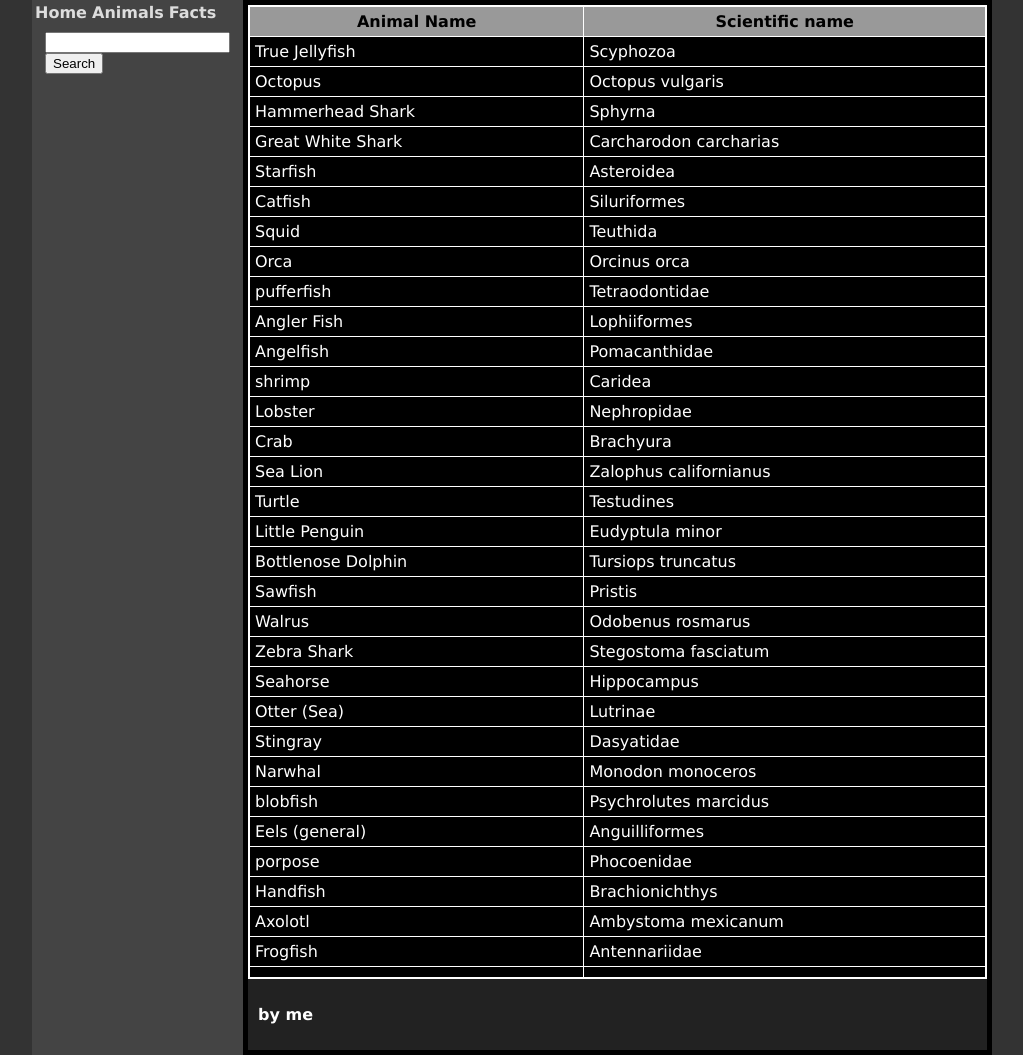
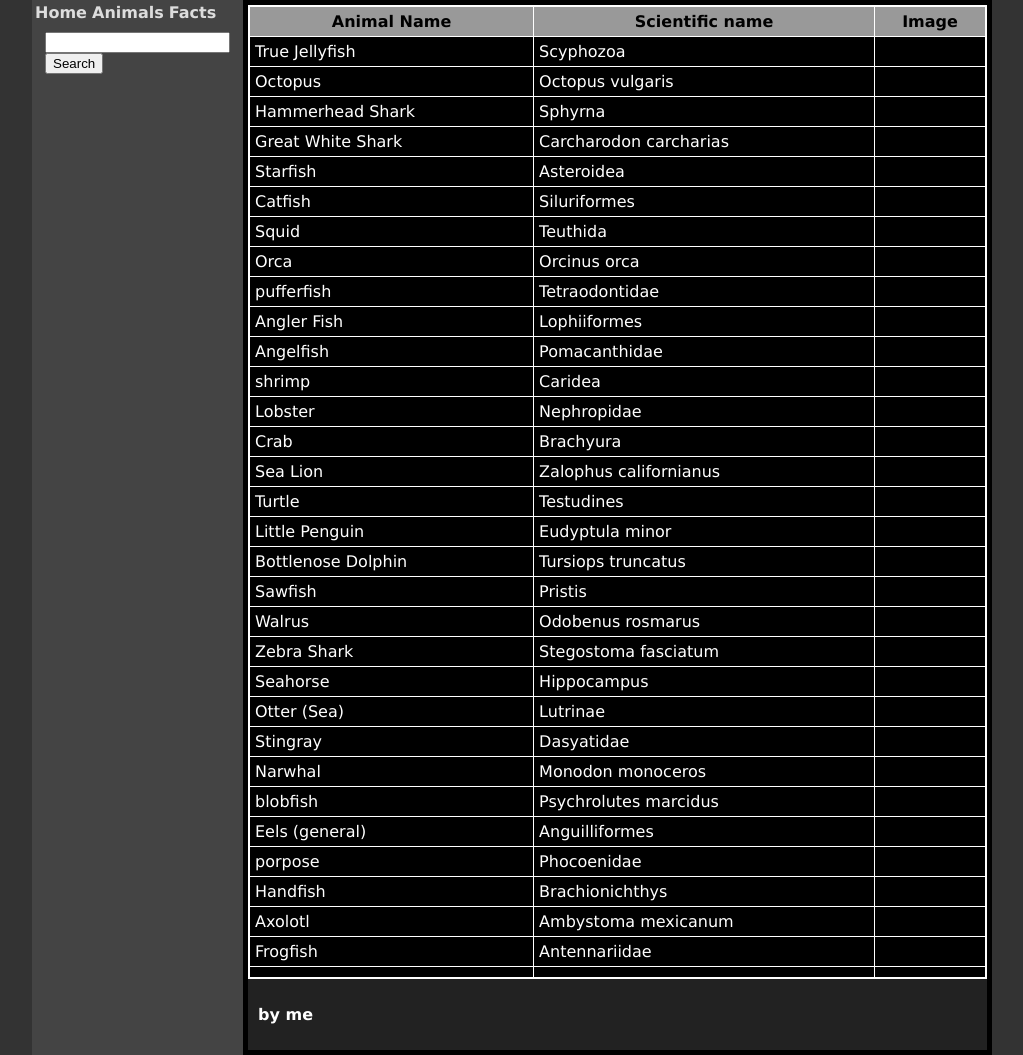
Before and after one commit to Mounsey-SmithHolly/AS91892, a Flask app: page /main/1 in a window 1280 px wide. Shown: the whole page, without its empty margins (128-1151 px from the left). Run offline with Flask 3, Linux system fonts and the light colour scheme; data comes from the database, SQL or seed files in the repository.

Commit message:
extra save

```diff
--- a/main.py
+++ b/main.py
@@ -34,14 +34,14 @@ def render_animals(fish):
 def render_search():
     search = request.form['search']
     title = "Search for " + search
-    query = "SELECT animal_name, science_name FROM Marine"
+    query = "SELECT animal_name, science_name, image FROM Marine WHERE animal_group = ?"
     search = "%" +search+ "%"
     con = create_connection(DATABASE)
     cur = con.cursor()
     cur.execute(query, (search, search))
     animal_list = cur.fetchall()
     con.close()
-    return render_template('animals.html', animals=animal_list)
+    return render_template('cretures.html', animals=animal_list)
 
 
 if __name__ == "__main__":
--- a/templates/base.html
+++ b/templates/base.html
@@ -12,7 +12,6 @@
             <a href="/main/animals">Animals</a>
             <a href="/main/facts">Facts</a>
 
-
             <form method="POST" action="/search">
                 <input type="text" name="search" id="search">
                 <input type="submit" value="Search">
--- a/templates/creatures.html
+++ b/templates/creatures.html
@@ -6,6 +6,7 @@
                     <tr>
                         <th>Animal Name</th>
                         <th>Scientific name</th>
+                        <th>Image</th>
 
                     </tr>
                 </thead>
@@ -14,6 +15,8 @@
                     <tr>
                         <td>{{ animal[0] }}</td>
                         <td>{{ animal[1] }}</td>
+                        <td>{{ animal[2] }}</td>
+
                     </tr>
                     {% endfor %}
                 </tbody>
```
Also changed, not shown: images/Catfish.jpg (added), images/Great White Shark.jpg (added), images/Hammeread Shark.jpg (added), images/Octopus.jpg (added), images/True Jellyfish.jpg (added), images/starfish.jpg (added).
